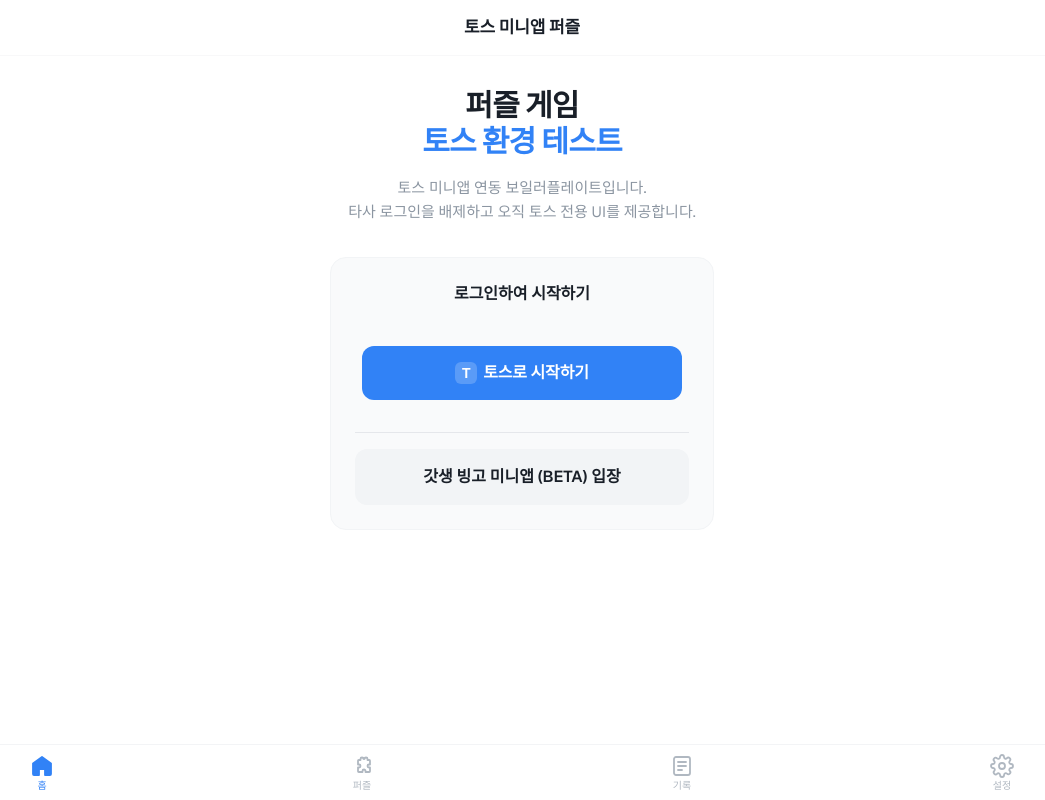
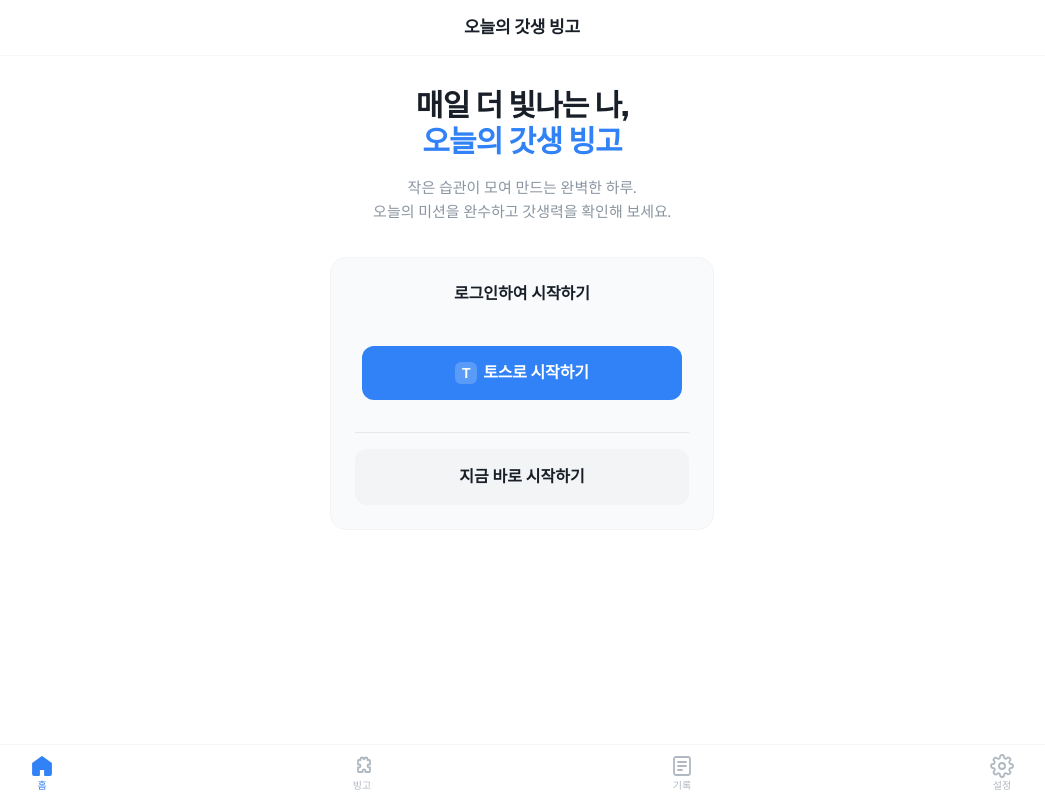
Before and after one commit to lsk7209/3bingo, a Next.js app in the folder frontend/: page / in a window 1280 px wide. Shown: the whole page, without its empty margins (118-1163 px from the left). Built offline with nearby package versions, Linux system fonts and the light colour scheme.

Commit message:
feat: refine production copy and remove beta/test labels

```diff
--- a/frontend/app/bingo/page.tsx
+++ b/frontend/app/bingo/page.tsx
@@ -254,7 +254,7 @@
       {pageState === 'main' && (
         <div className="flex flex-col flex-1 p-5 animate-in fade-in duration-300">
           <h1 className="text-2xl font-bold mb-2 text-[#191F28]">오늘의 갓생 생존 빙고 🔥</h1>
-          <p className="text-[15px] text-[#8B95A1] mb-8">소소한 미션으로 하루를 채워보세요</p>
+          <p className="text-[15px] text-[#8B95A1] mb-8">당신의 꾸준함이 위대한 변화를 만듭니다</p>
 
           <div className="grid grid-cols-3 gap-3 mb-8">
             {dailyMissions.map((mission, idx) => (
@@ -345,7 +345,7 @@
           <div className="flex-1 flex flex-col items-center justify-center">
             <div className="w-12 h-12 border-4 border-[#E5E8EB] border-t-[#3182F6] rounded-full animate-spin mb-6"></div>
             <p className="text-lg font-semibold text-[#191F28] text-center leading-relaxed">
-              오늘의 도장을<br />가져오고 있어요
+              오늘의 갓생 리포트를<br />만들고 있어요
             </p>
           </div>
         </div>
@@ -385,7 +385,7 @@
               {isSharing ? (
                 <>
                   <div className="w-5 h-5 border-2 border-[#8B95A1] border-t-transparent rounded-full animate-spin"></div>
-                  이미지 굽는 중...
+                  공유 이미지를 만들고 있어요...
                 </>
               ) : (
                 "빙고 결과 이미지로 공유하기"
--- a/frontend/app/components/TOSS_UI/BottomTabBar.tsx
+++ b/frontend/app/components/TOSS_UI/BottomTabBar.tsx
@@ -51,7 +51,7 @@
 
 const tabs = [
     { name: '홈', path: '/', Icon: IconHome },
-    { name: '퍼즐', path: '/puzzle', Icon: IconPuzzle },
+    { name: '빙고', path: '/bingo', Icon: IconPuzzle },
     { name: '기록', path: '/history', Icon: IconHistory },
     { name: '설정', path: '/settings', Icon: IconSettings },
 ];
--- a/frontend/app/components/TOSS_UI/TopAppBar.tsx
+++ b/frontend/app/components/TOSS_UI/TopAppBar.tsx
@@ -16,7 +16,7 @@
 // - 배경: rgba(white, 0.9) + backdrop-blur (토스 앱과 동일한 frost glass 처리)
 // - 타이틀: text-[17px] font-semibold, color: #191F28
 export default function TopAppBar({
-    title = '토스 미니앱 퍼즐',
+    title = '오늘의 갓생 빙고',
     rightAction,
     showBack = true,
 }: TopAppBarProps) {
--- a/frontend/app/page.tsx
+++ b/frontend/app/page.tsx
@@ -9,12 +9,12 @@
       {/* 🚀 Hero Section */}
       <div className="text-center space-y-4">
         <h2 className="text-3xl font-extrabold tracking-tight" style={{ color: '#191F28' }}>
-          퍼즐 게임<br />
-          <span style={{ color: '#3182F6' }}>토스 환경 테스트</span>
+          매일 더 빛나는 나,<br />
+          <span style={{ color: '#3182F6' }}>오늘의 갓생 빙고</span>
         </h2>
         <p className="text-[15px] leading-relaxed break-keep px-2" style={{ color: '#8B95A1' }}>
-          토스 미니앱 연동 보일러플레이트입니다.<br />
-          타사 로그인을 배제하고 오직 토스 전용 UI를 제공합니다.
+          작은 습관이 모여 만드는 완벽한 하루.<br />
+          오늘의 미션을 완수하고 갓생력을 확인해 보세요.
         </p>
       </div>
 
@@ -29,7 +29,7 @@
         <TossLoginButton />
         <div className="mt-4 pt-4 border-t border-gray-200">
           <a href="/bingo" className="block w-full py-4 text-center rounded-xl font-semibold bg-[#F2F4F6] text-[#191F28] hover:bg-[#E5E8EB] transition-colors">
-            갓생 빙고 미니앱 (BETA) 입장
+            지금 바로 시작하기
           </a>
         </div>
       </div>
```
